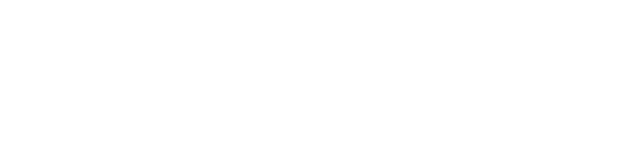
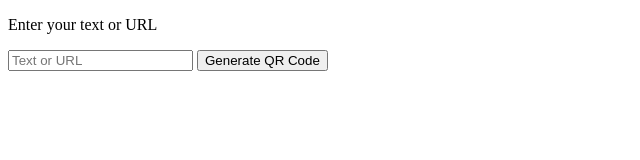
Before and after one commit to Mates24/QR_Code_Generator, a plain HTML site: page index.html in a window 1280 px wide. Shown: the whole page, without its empty margins (0-640 px from the left). Drawn offline with Linux system fonts and the light colour scheme.

Commit message:
QR code generator container

```diff
--- a/index.html
+++ b/index.html
@@ -7,7 +7,11 @@
     <link rel="stylesheet" href="styles.css">
 </head>
 <body>
-
+    <div class="container">
+        <p>Enter your text or URL</p>
+        <input type="text" placeholder="Text or URL">
+        <button>Generate QR Code</button>
+    </div>
 
     <script src="script.js"></script>
 </body>
```
